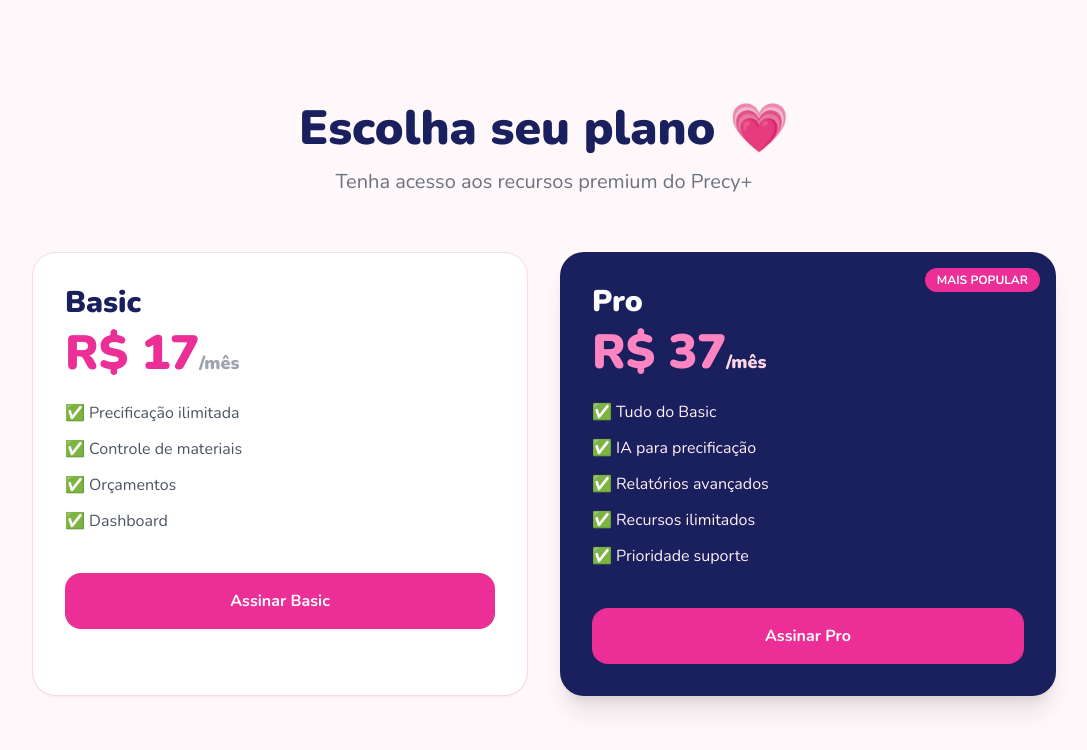
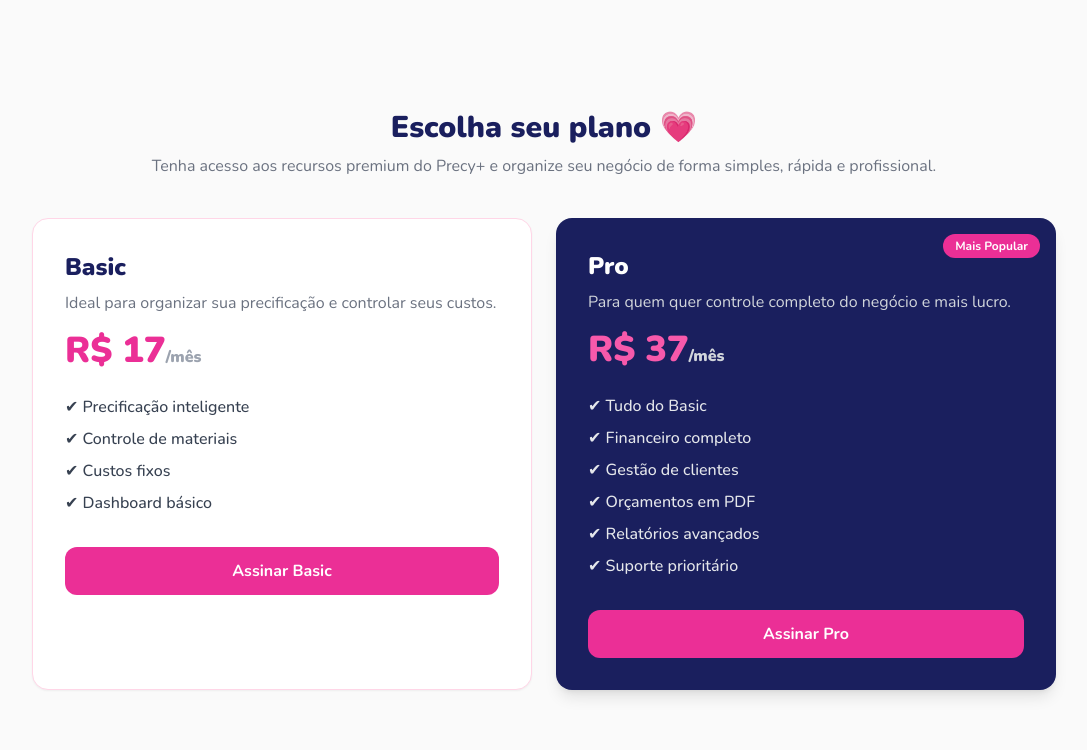
Before and after one commit to jessicamarianecosta-dotcom/precyplus, a Next.js app: page /assinatura in a window 1280 px wide. Shown: the top 750 px of the page, without its empty margins (96-1183 px from the left). Built offline with nearby package versions, Linux system fonts and the light colour scheme.

Commit message:
update assinatura text + UI polish

```diff
--- a/app/assinatura/page.tsx
+++ b/app/assinatura/page.tsx
@@ -1,143 +1,84 @@
 'use client';
 
 export default function AssinaturaPage() {
-  async function handleCheckout(
-    plan: 'basic' | 'pro'
-  ) {
-    try {
-      const response = await fetch(
-        '/api/stripe/checkout',
-        {
-          method: 'POST',
-          headers: {
-            'Content-Type':
-              'application/json',
-          },
-          body: JSON.stringify({
-            plan,
-          }),
-        }
-      );
+  return (
+    <main className="min-h-screen flex items-center justify-center bg-[#FAFAFA] p-6">
 
-      const data =
-        await response.json();
+      <div className="w-full max-w-5xl">
 
-      if (data.url) {
-        window.location.href =
-          data.url;
-      } else {
-        alert(
-          'Erro ao abrir checkout'
-        );
-      }
-    } catch (error) {
-      console.log(error);
+        {/* TEXTO TOPO */}
+        <div className="text-center mb-10">
+          <h1 className="text-3xl font-black text-[#1A1F5E]">
+            Escolha seu plano 💗
+          </h1>
 
-      alert(
-        'Erro ao abrir checkout'
-      );
-    }
-  }
+          <p className="text-gray-500 mt-2">
+            Tenha acesso aos recursos premium do Precy+ e organize seu negócio de forma simples, rápida e profissional.
+          </p>
+        </div>
 
-  return (
-    <main className="min-h-screen bg-[#FFF8FB] p-8 flex items-center justify-center">
-      <div className="max-w-5xl w-full">
-        <h1 className="text-5xl font-black text-center text-[#1A1F5E] mb-4">
-          Escolha seu plano 💗
-        </h1>
+        {/* PLANOS */}
+        <div className="grid md:grid-cols-2 gap-6">
 
-        <p className="text-center text-gray-500 text-xl mb-14">
-          Tenha acesso aos recursos premium
-          do Precy+
-        </p>
-
-        <div className="grid md:grid-cols-2 gap-8">
           {/* BASIC */}
-          <div className="bg-white rounded-3xl p-8 border border-pink-100 shadow-sm">
-            <h2 className="text-3xl font-black text-[#1A1F5E] mb-2">
+          <div className="bg-white border border-pink-100 rounded-2xl p-8 shadow-sm">
+            <h2 className="text-2xl font-black text-[#1A1F5E]">
               Basic
             </h2>
 
-            <p className="text-5xl font-black text-pink-500 mb-6">
-              R$ 17
-              <span className="text-lg text-gray-400">
-                /mês
-              </span>
+            <p className="text-gray-500 mt-2">
+              Ideal para organizar sua precificação e controlar seus custos.
             </p>
 
-            <ul className="space-y-3 text-gray-600 mb-10">
-              <li>
-                ✅ Precificação ilimitada
-              </li>
-              <li>
-                ✅ Controle de materiais
-              </li>
-              <li>
-                ✅ Orçamentos
-              </li>
-              <li>
-                ✅ Dashboard
-              </li>
+            <div className="text-4xl font-black text-pink-500 mt-4">
+              R$ 17<span className="text-base text-gray-400">/mês</span>
+            </div>
+
+            <ul className="mt-6 space-y-2 text-gray-700 font-medium">
+              <li>✔ Precificação inteligente</li>
+              <li>✔ Controle de materiais</li>
+              <li>✔ Custos fixos</li>
+              <li>✔ Dashboard básico</li>
             </ul>
 
-            <button
-              onClick={() =>
-                handleCheckout(
-                  'basic'
-                )
-              }
-              className="w-full bg-pink-500 hover:bg-pink-600 transition text-white font-bold py-4 rounded-2xl"
-            >
+            <button className="w-full mt-8 bg-pink-500 text-white font-bold py-3 rounded-xl">
               Assinar Basic
             </button>
           </div>
 
           {/* PRO */}
-          <div className="bg-[#1A1F5E] rounded-3xl p-8 text-white shadow-xl relative overflow-hidden">
-            <div className="absolute top-4 right-4 bg-pink-500 text-xs px-3 py-1 rounded-full font-bold">
-              MAIS POPULAR
-            </div>
+          <div className="bg-[#1A1F5E] text-white rounded-2xl p-8 shadow-lg relative">
 
-            <h2 className="text-3xl font-black mb-2">
+            <span className="absolute top-4 right-4 bg-pink-500 text-white text-xs font-bold px-3 py-1 rounded-full">
+              Mais Popular
+            </span>
+
+            <h2 className="text-2xl font-black">
               Pro
             </h2>
 
-            <p className="text-5xl font-black text-pink-300 mb-6">
-              R$ 37
-              <span className="text-lg text-pink-100">
-                /mês
-              </span>
+            <p className="text-gray-300 mt-2">
+              Para quem quer controle completo do negócio e mais lucro.
             </p>
 
-            <ul className="space-y-3 mb-10 text-pink-50">
-              <li>
-                ✅ Tudo do Basic
-              </li>
-              <li>
-                ✅ IA para precificação
-              </li>
-              <li>
-                ✅ Relatórios avançados
-              </li>
-              <li>
-                ✅ Recursos ilimitados
-              </li>
-              <li>
-                ✅ Prioridade suporte
-              </li>
+            <div className="text-4xl font-black text-pink-400 mt-4">
+              R$ 37<span className="text-base text-gray-300">/mês</span>
+            </div>
+
+            <ul className="mt-6 space-y-2 text-gray-200 font-medium">
+              <li>✔ Tudo do Basic</li>
+              <li>✔ Financeiro completo</li>
+              <li>✔ Gestão de clientes</li>
+              <li>✔ Orçamentos em PDF</li>
+              <li>✔ Relatórios avançados</li>
+              <li>✔ Suporte prioritário</li>
             </ul>
 
-            <button
-              onClick={() =>
-                handleCheckout(
-                  'pro'
-                )
-              }
-              className="w-full bg-pink-500 hover:bg-pink-600 transition text-white font-bold py-4 rounded-2xl"
-            >
+            <button className="w-full mt-8 bg-pink-500 text-white font-bold py-3 rounded-xl">
               Assinar Pro
             </button>
           </div>
+
         </div>
       </div>
     </main>
```
